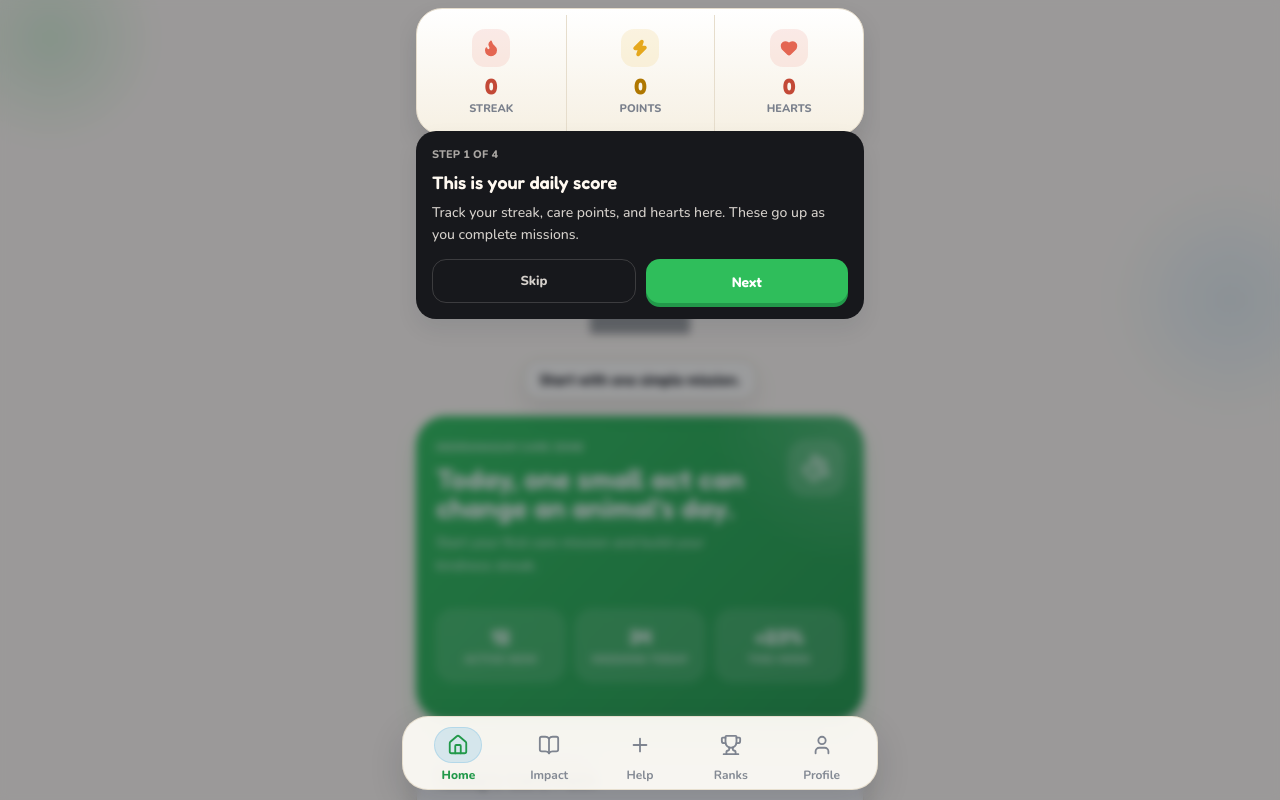
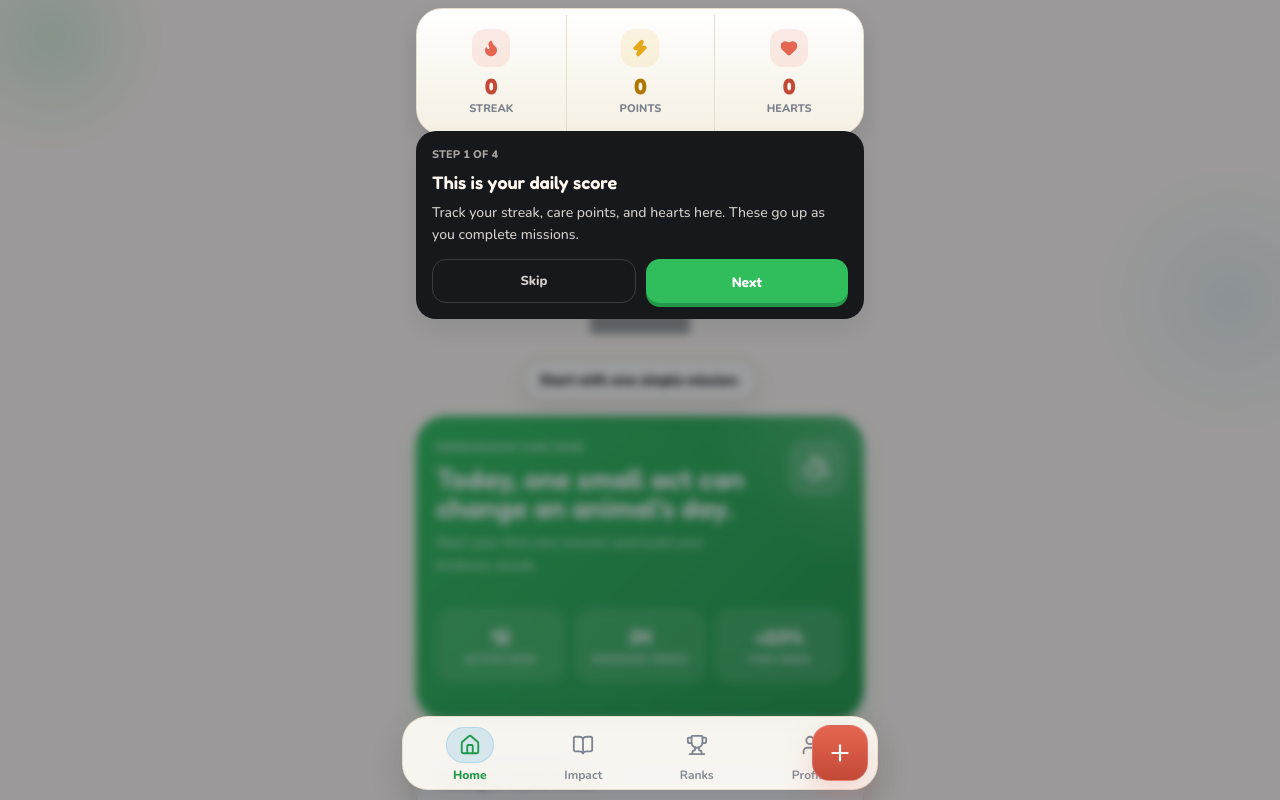
Before and after one commit to mechuca/gamified-straytopia, a Next.js app in the folder straytopia-web/: page / in a window 1280 px wide. Both pictures are taken after a click on the button "Skip". Shown: the top 800 px of the page. Built offline with nearby package versions, Linux system fonts and the light colour scheme; grey boxes are pictures that could not be loaded.

Commit message:
feat: restore floating quick action button

```diff
--- a/straytopia-web/src/app/page.tsx
+++ b/straytopia-web/src/app/page.tsx
@@ -415,7 +415,6 @@ function TabBar({ active, onChange }: { active: string; onChange: (t: string) =>
   const tabs = [
     { id: 'home', label: 'Home', icon: Home },
     { id: 'stories', label: 'Impact', icon: BookOpen },
-    { id: 'action', label: 'Help', icon: Plus },
     { id: 'league', label: 'Ranks', icon: Trophy },
     { id: 'profile', label: 'Profile', icon: User },
   ];
@@ -423,13 +422,13 @@ function TabBar({ active, onChange }: { active: string; onChange: (t: string) =>
   return (
     <div style={{ position: 'fixed', left: 0, right: 0, bottom: 0, zIndex: 50 }}>
       <div style={{ maxWidth: 500, margin: '0 auto', padding: `10px 12px calc(${safeBottom} + 10px)` }}>
-        <div style={{ height: 74, backgroundColor: withOpacity(C.navBackground, 0.92), backdropFilter: 'blur(18px)', borderRadius: 26, border: `1px solid ${withOpacity(C.border, 0.9)}`, display: 'grid', gridTemplateColumns: 'repeat(5, 1fr)', alignItems: 'center', padding: '8px 10px', boxShadow: `0 14px 34px ${withOpacity(C.shadow, 0.14)}` }}>
+        <div style={{ position: 'relative' }}>
+          <div style={{ height: 74, paddingRight: 72, backgroundColor: withOpacity(C.navBackground, 0.92), backdropFilter: 'blur(18px)', borderRadius: 26, border: `1px solid ${withOpacity(C.border, 0.9)}`, display: 'grid', gridTemplateColumns: 'repeat(4, 1fr)', alignItems: 'center', padding: '8px 10px', boxShadow: `0 14px 34px ${withOpacity(C.shadow, 0.14)}` }}>
           {tabs.map((t) => {
             const isActive = active === t.id;
-            const isAction = t.id === 'action';
-            const pillBg = isActive ? (isAction ? withOpacity(C.danger, 0.18) : withOpacity(C.sky, 0.16)) : 'transparent';
-            const iconColor = isAction ? (isActive ? C.danger : withOpacity(C.navInactive, 0.96)) : (isActive ? C.navActive : withOpacity(C.navInactive, 0.96));
-            const labelColor = isAction ? (isActive ? C.danger : withOpacity(C.navInactive, 0.92)) : (isActive ? C.navActive : withOpacity(C.navInactive, 0.92));
+            const pillBg = isActive ? withOpacity(C.sky, 0.16) : 'transparent';
+            const iconColor = isActive ? C.navActive : withOpacity(C.navInactive, 0.96);
+            const labelColor = isActive ? C.navActive : withOpacity(C.navInactive, 0.92);
 
             return (
               <motion.button
@@ -451,7 +450,7 @@ function TabBar({ active, onChange }: { active: string; onChange: (t: string) =>
                   minHeight: 58,
                 }}
               >
-                <div style={{ width: 48, height: 36, borderRadius: 999, backgroundColor: pillBg, border: isActive ? `1px solid ${withOpacity(isAction ? C.danger : C.sky, 0.2)}` : '1px solid transparent', display: 'flex', alignItems: 'center', justifyContent: 'center' }}>
+                <div style={{ width: 48, height: 36, borderRadius: 999, backgroundColor: pillBg, border: isActive ? `1px solid ${withOpacity(C.sky, 0.2)}` : '1px solid transparent', display: 'flex', alignItems: 'center', justifyContent: 'center' }}>
                   <t.icon size={22} color={iconColor} />
                 </div>
                 <div style={{ fontFamily: 'Nunito', fontWeight: isActive ? 800 : 700, fontSize: 12, color: labelColor, lineHeight: 1 }}>
@@ -460,6 +459,31 @@ function TabBar({ active, onChange }: { active: string; onChange: (t: string) =>
               </motion.button>
             );
           })}
+          </div>
+
+          <motion.button
+            whileTap={{ scale: 0.95 }}
+            onClick={() => { haptic('heavy'); onChange('action'); }}
+            aria-label="Quick actions"
+            style={{
+              position: 'absolute',
+              right: 10,
+              top: '50%',
+              transform: 'translateY(-50%)',
+              width: 56,
+              height: 56,
+              borderRadius: 18,
+              background: `linear-gradient(180deg, ${C.danger} 0%, ${C.coralDeep} 100%)`,
+              display: 'flex',
+              alignItems: 'center',
+              justifyContent: 'center',
+              cursor: 'pointer',
+              border: `1px solid ${withOpacity('#FFFFFF', 0.18)}`,
+              boxShadow: `0 14px 30px ${withOpacity(C.danger, 0.22)}`,
+            }}
+          >
+            <Plus size={26} color="#fff" />
+          </motion.button>
         </div>
       </div>
     </div>
```
